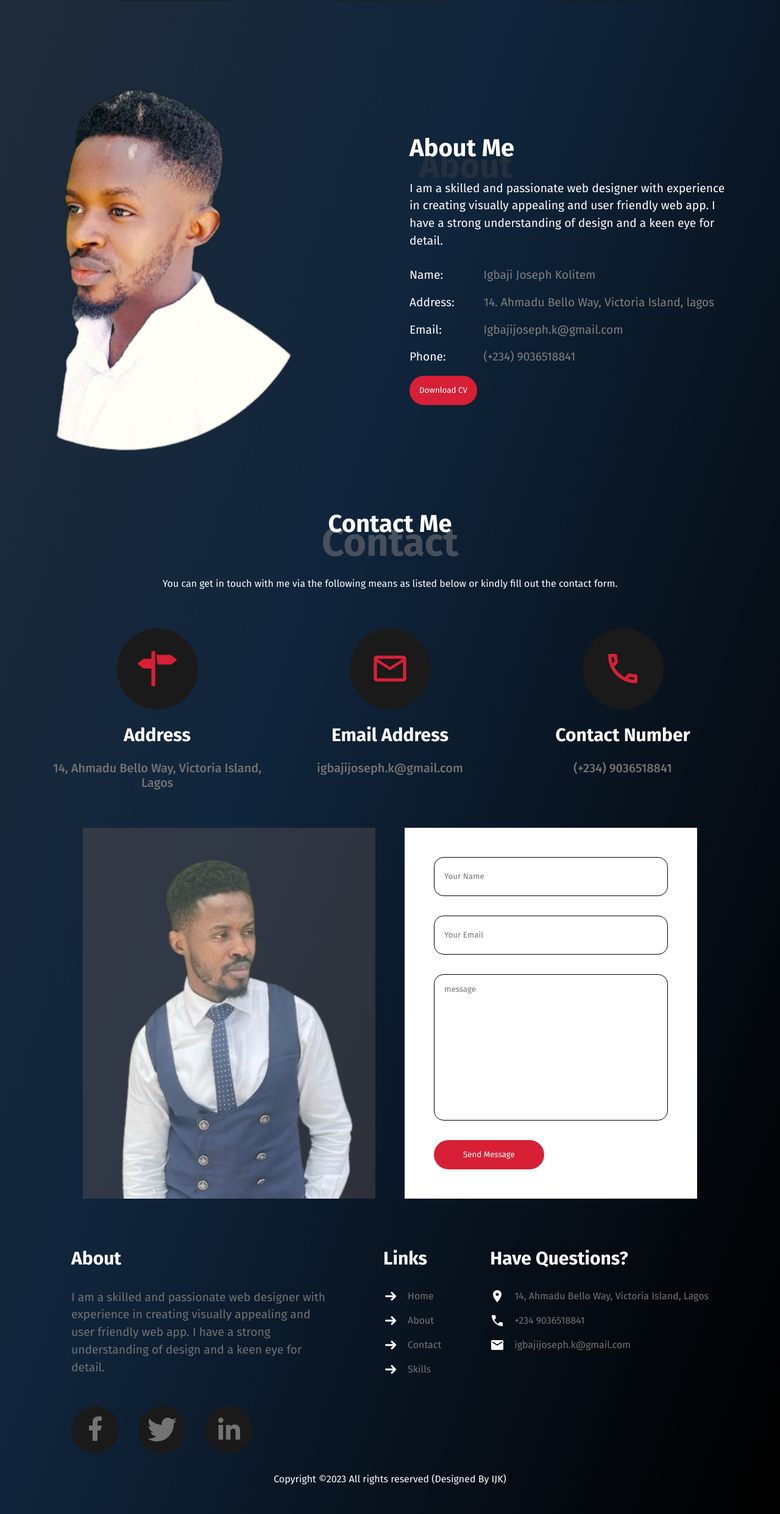
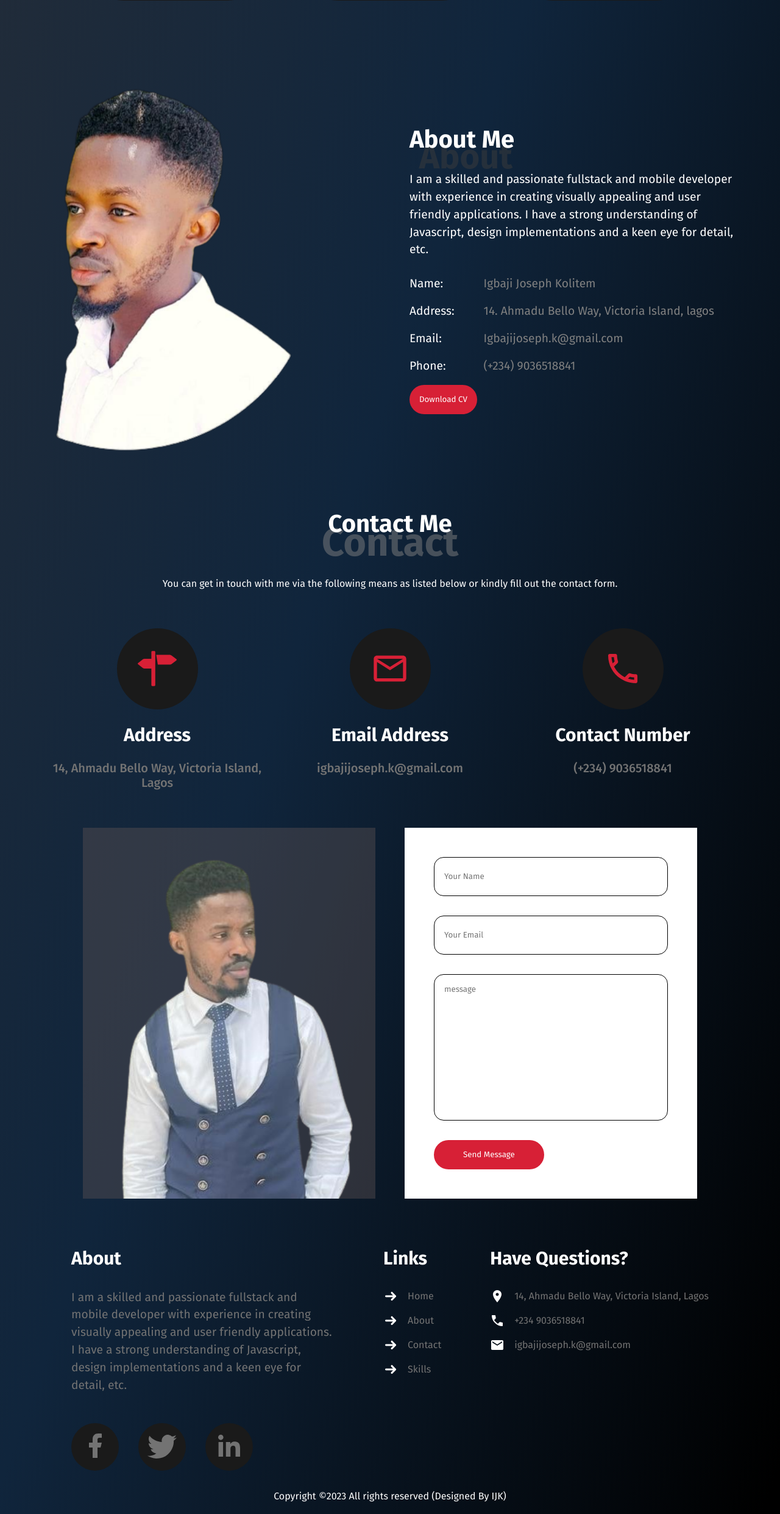
Before and after one commit to JosephIgbaji/joseph-portfolio, a React (Create React App) app: page / in a window 1280 px wide. Shown: the part 1418-3900 px from the top of the page at 61% size. Built offline with nearby package versions, Linux system fonts and the light colour scheme.

Commit message:
updated about page

```diff
--- a/src/Components/About/About.jsx
+++ b/src/Components/About/About.jsx
@@ -11,9 +11,10 @@ const About = () => {
         <h1 className="about-right-title">About Me</h1>
         <h1 className="about-title-grey">About</h1>
         <p className="about-right-para">
-          I am a skilled and passionate web designer with experience in creating
-          visually appealing and user friendly web app. I have a strong
-          understanding of design and a keen eye for detail.
+          I am a skilled and passionate fullstack and mobile developer with
+          experience in creating visually appealing and user friendly
+          applications. I have a strong understanding of Javascript, design
+          implementations and a keen eye for detail, etc.
         </p>
 
         <div className="about-info">
--- a/src/Components/Footer/Footer.jsx
+++ b/src/Components/Footer/Footer.jsx
@@ -9,9 +9,10 @@ const Footer = () => {
         <div className="footer-top-left">
           <h2>About</h2>
           <p className="about-right-para">
-            I am a skilled and passionate web designer with experience in
-            creating visually appealing and user friendly web app. I have a
-            strong understanding of design and a keen eye for detail.
+            I am a skilled and passionate fullstack and mobile developer with
+            experience in creating visually appealing and user friendly
+            applications. I have a strong understanding of Javascript, design
+            implementations and a keen eye for detail, etc.
           </p>
           <div className="footer-social-icons">
             <SocialIcons
```
